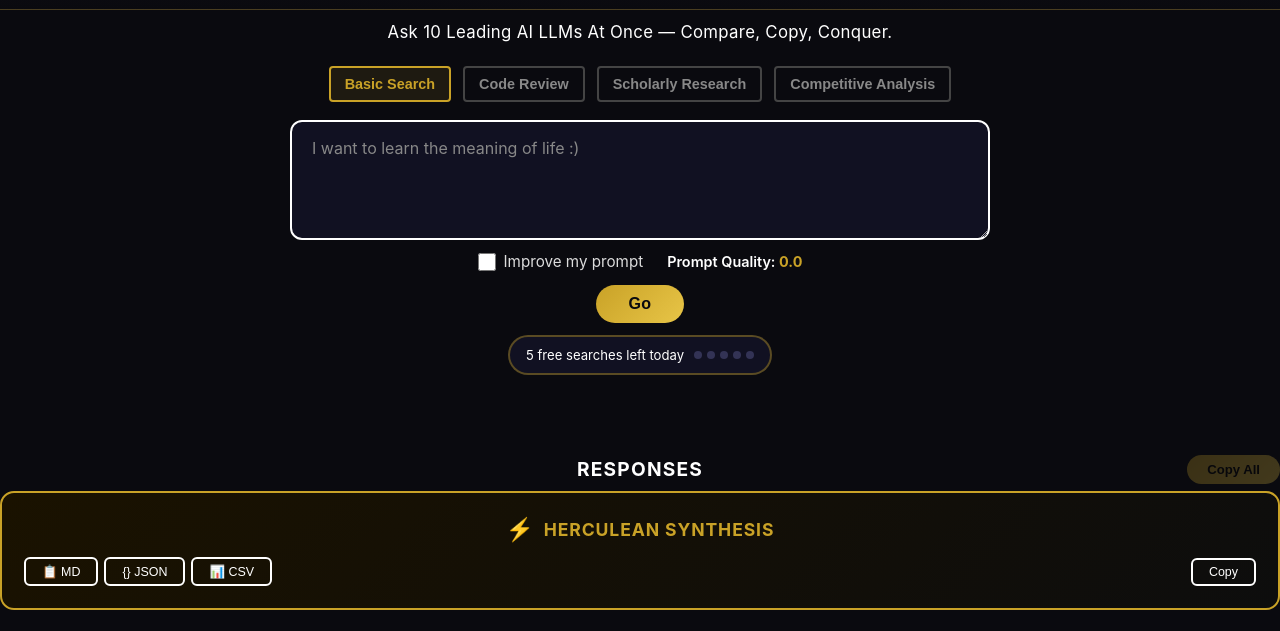
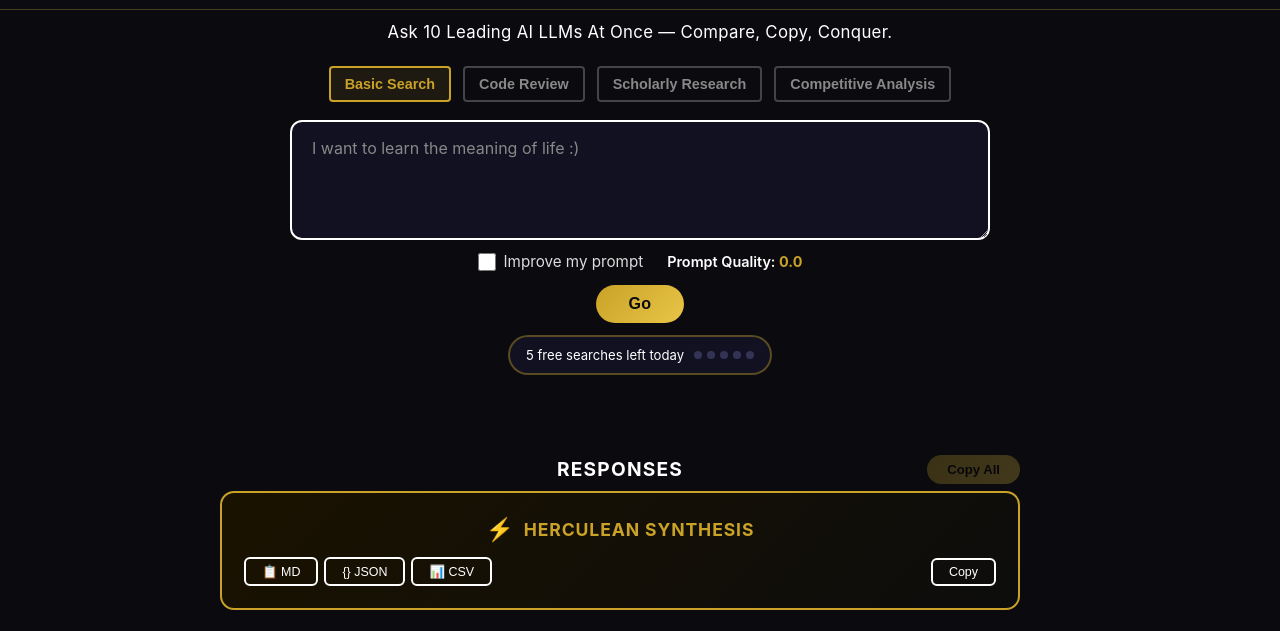
Before and after one commit to testafortehub/herculean, a website: page index.html in a window 1280 px wide. Shown: the part 129-760 px from the top of the page. Drawn offline with nearby package versions, Linux system fonts and the light colour scheme.

Commit message:
Center results-header and synthesis card, increase cards minmax to 900px for single-column stacking

```diff
--- a/index.html
+++ b/index.html
@@ -208,7 +208,9 @@
       display: flex;
       align-items: center;
       justify-content: center;
-      margin: 6px 0 10px;
+      margin: 6px auto 10px;
+      max-width: 800px;
+      margin-left: 220px;
     }
 
     .results-label {
@@ -243,7 +245,7 @@
     /* Single column — 1 card per row */
     .cards-grid {
       display: grid;
-      grid-template-columns: repeat(auto-fit, minmax(550px, 1fr));
+      grid-template-columns: repeat(auto-fit, minmax(900px, 1fr));
       gap: 24px;
       margin-left: 220px;
       margin-right: 40px;
@@ -265,8 +267,10 @@
       border: 2px solid #c9a227;
       border-radius: 14px;
       padding: 22px;
-      margin-bottom: 24px;
+      margin: 0 auto 24px;
       display: block;
+      max-width: 800px;
+      margin-left: 220px;
     }
     .synthesis-header {
       display: flex;
```
